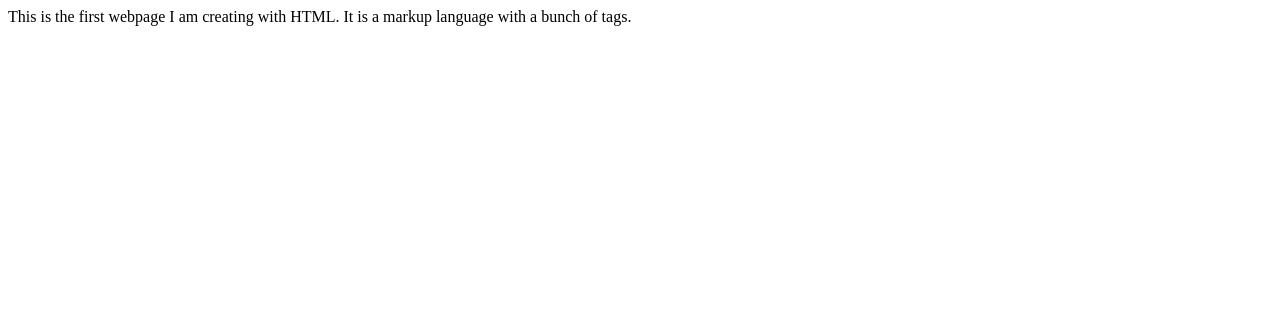
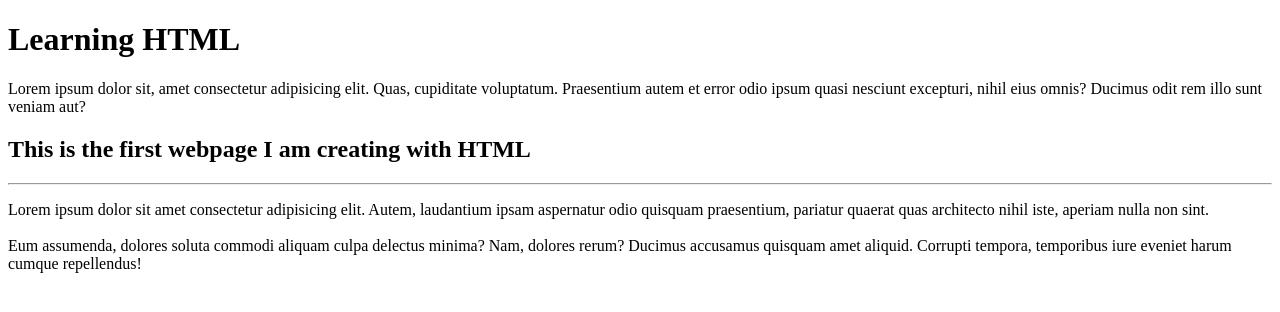
Before and after one commit to joybangla71/portfolio-html, a plain HTML site: page index.html in a window 1280 px wide. Drawn offline with Linux system fonts and the light colour scheme.

Commit message:
updated both files

```diff
--- a/index.html
+++ b/index.html
@@ -5,6 +5,27 @@
         <title>First webpage</title>
     </head>
     <body>
-        This is the first webpage I am creating with HTML. It is a markup language with a bunch of tags.
+
+        <!--a comment!-->
+
+        <!--Greetings section-->
+        <h1>Learning HTML</h1>
+        <p>
+            Lorem ipsum dolor sit, amet consectetur adipisicing elit. Quas, cupiditate voluptatum. Praesentium autem et error odio ipsum quasi nesciunt excepturi, nihil eius omnis? Ducimus odit rem illo sunt veniam aut?
+        </p>
+        <h2>This is the first webpage I am creating with HTML</h2>
+        <hr />
+        <p>
+            Lorem ipsum dolor sit amet consectetur adipisicing elit. Autem, laudantium ipsam aspernatur odio quisquam praesentium, pariatur quaerat quas architecto nihil iste, aperiam nulla non sint. <br /> <br />
+            Eum assumenda, dolores soluta commodi aliquam culpa delectus minima? Nam, dolores rerum? Ducimus accusamus quisquam amet aliquid. Corrupti tempora, temporibus iure eveniet harum cumque repellendus!
+        </p>
+
+        <!--About section-->
+
+
+        <!--Contact section-->
+
+
+
     </body>
 </html>
```
Also changed, not shown: 1 other file.
